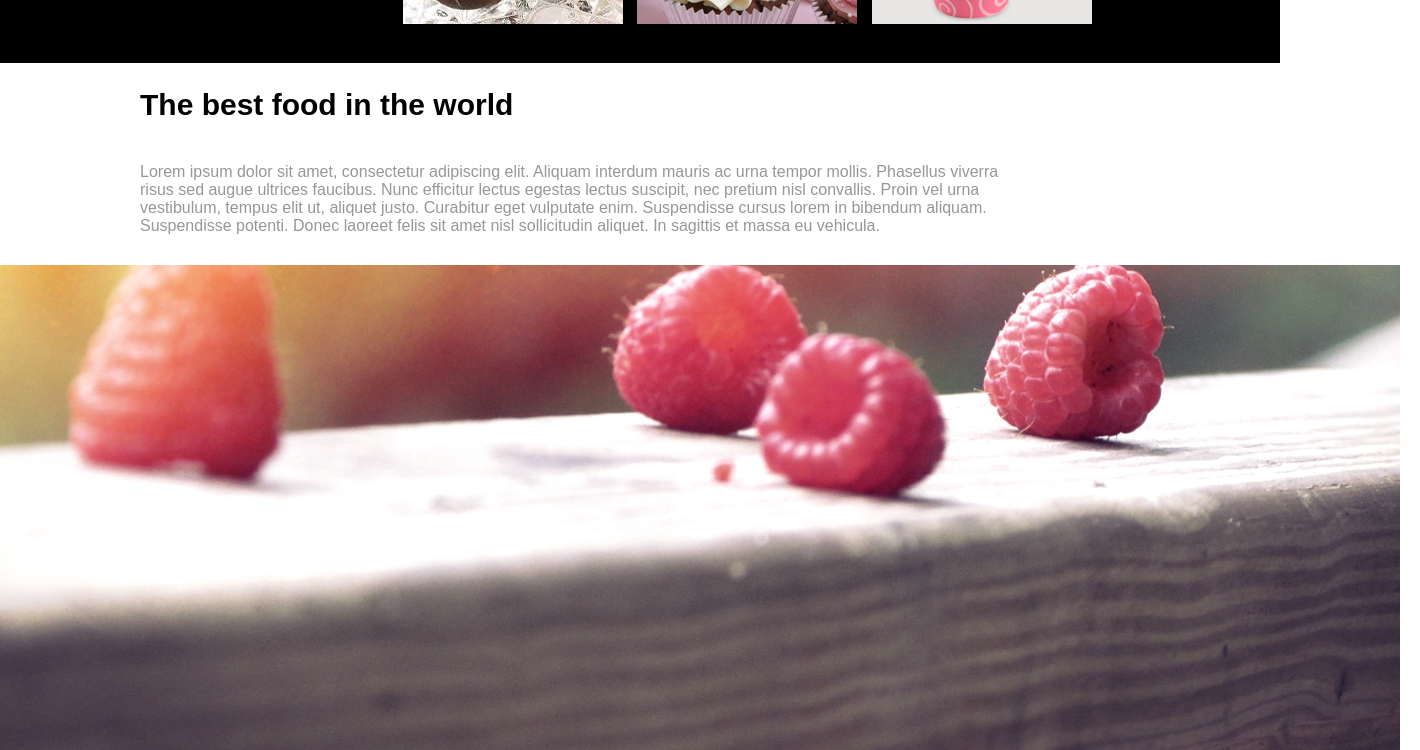
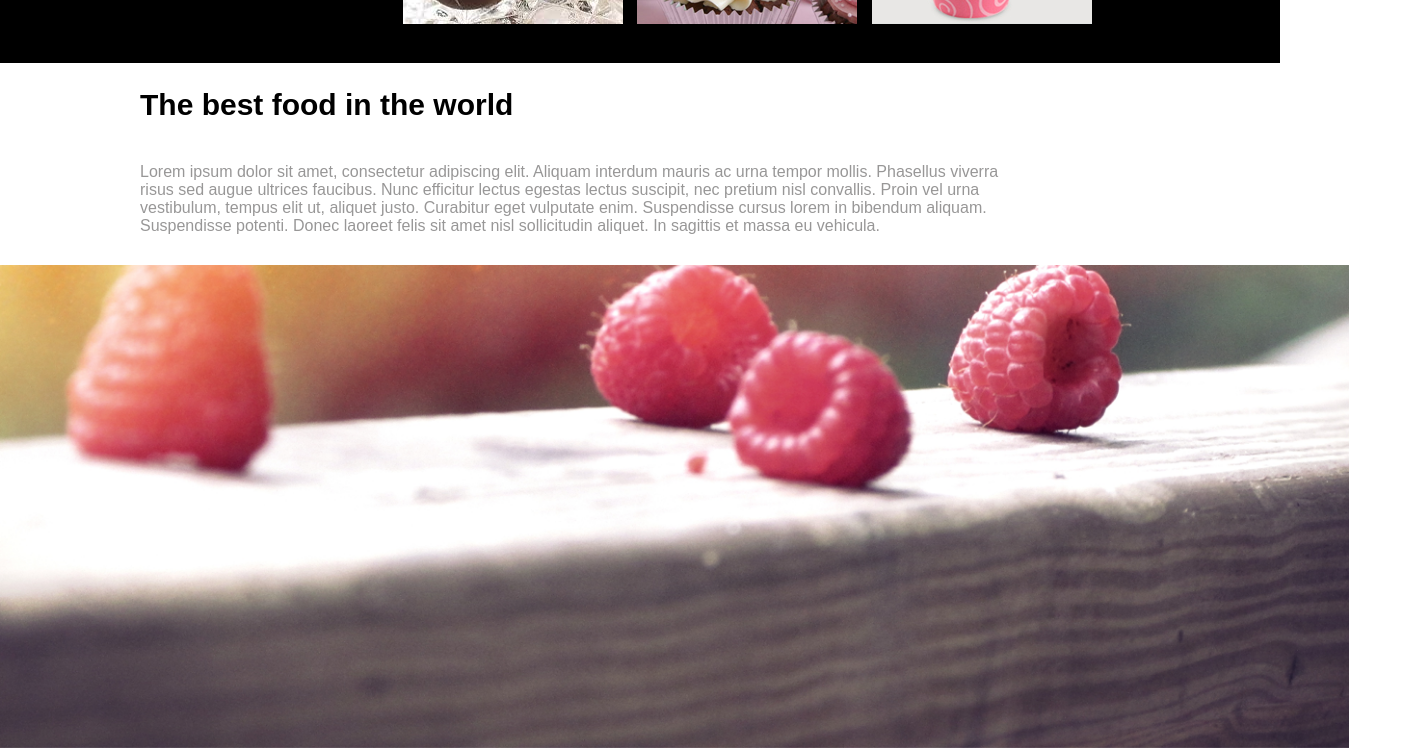
Before and after one commit to Framat/Chocolate, a website: page index.html in a window 1280 px wide. Shown: the part 1172-1922 px from the top of the page, 1420 px wide, since content can reach past the window. Drawn offline with Linux system fonts and the light colour scheme.

Commit message:
small correct

```diff
--- a/sass/main.scss
+++ b/sass/main.scss
@@ -119,7 +119,7 @@ body {
         float: left;
         padding-bottom: 30px;
         h2.work {
-            margin-left: 140px;
+            padding-left: 140px;
             font-size: 30px;
             width: 100%;
             float: left;
@@ -157,8 +157,9 @@ body {
             margin-bottom: 30px;
             float: left;
         }
-        .background {
+        .background img {
             float: left;
+            max-width: 1349px;
         }
         .information2 {
             float: left;
@@ -233,5 +234,5 @@ body {
             margin: 5px auto auto 290px;
             font-size: 12px;
         }
-
     }
+}
```
Also changed, not shown: index.html (+3 -2 lines), css/main.css, 1 other file. Lines whose indentation alone changed are shown as unchanged.
